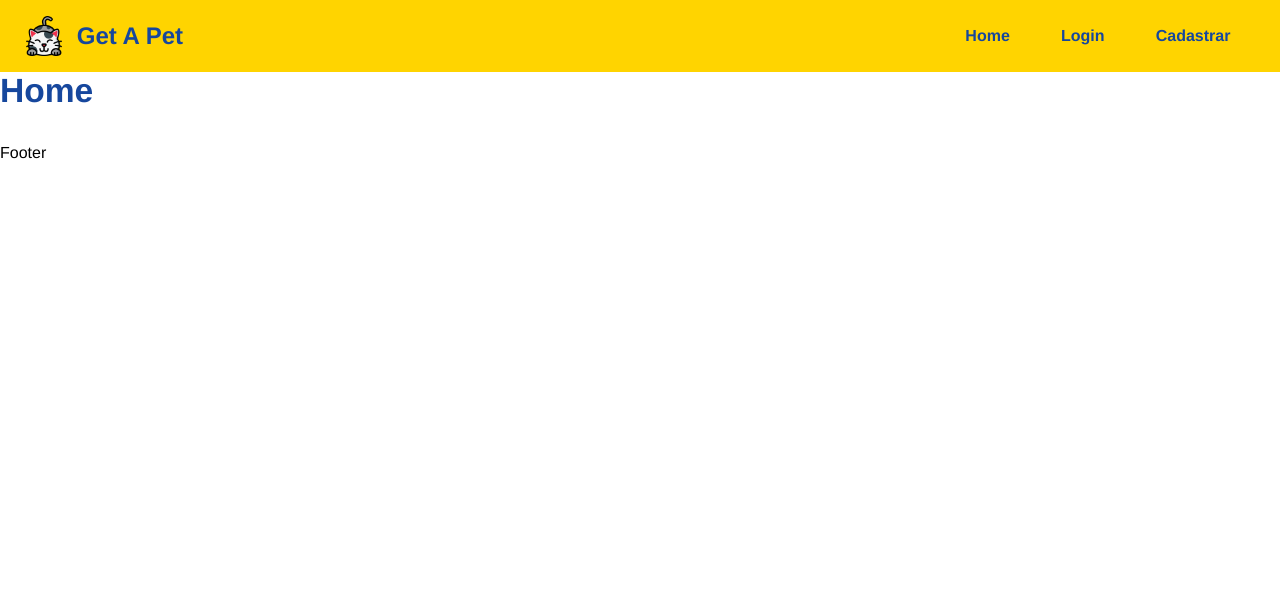
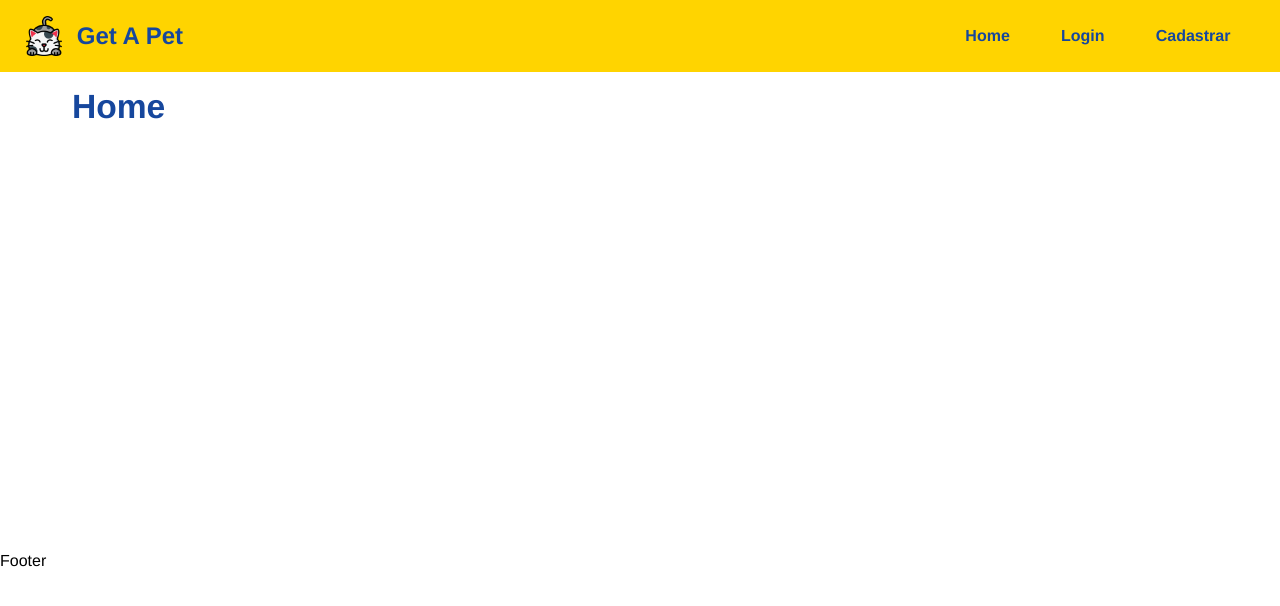
Before and after one commit to MaraisaFerreira/get_a_pet_MERN, a React (Vite) app in the folder frontend/: page / in a window 1280 px wide. Shown: the top 606 px of the page. Built offline with nearby package versions, Linux system fonts and the light colour scheme.

Commit message:
main container & css

```diff
--- a/frontend/src/App.jsx
+++ b/frontend/src/App.jsx
@@ -6,6 +6,7 @@
 import Register from './components/pages/auth/Register';
 
 /* components */
+import Container from './components/layouts/Container';
 import Footer from './components/layouts/Footer';
 import Navbar from './components/layouts/Navbar';
 
@@ -13,11 +14,13 @@
 	return (
 		<Router>
 			<Navbar />
-			<Routes>
-				<Route path='/login' element={<Login />} />
-				<Route path='/register' element={<Register />} />
-				<Route path='/' element={<Home />} />
-			</Routes>
+			<Container>
+				<Routes>
+					<Route path='/login' element={<Login />} />
+					<Route path='/register' element={<Register />} />
+					<Route path='/' element={<Home />} />
+				</Routes>
+			</Container>
 			<Footer />
 		</Router>
 	);
--- /dev/null
+++ b/frontend/src/components/layouts/Container.jsx
@@ -0,0 +1,7 @@
+import style from './Container.module.css';
+
+function Container({ children }) {
+	return <main className={style.container}>{children}</main>;
+}
+
+export default Container;
--- /dev/null
+++ b/frontend/src/components/layouts/Container.module.css
@@ -0,0 +1,7 @@
+.container {
+	min-height: 60vh;
+	max-width: 1200px;
+
+	margin: 0 auto;
+	padding: 1em 2em 3em;
+}
--- a/frontend/src/index.css
+++ b/frontend/src/index.css
@@ -1,6 +1,9 @@
 :root {
 	--blue-accent: #16479d;
 	--main-color: #ffd400;
+
+	--footer-bg: #eee;
+	--footer-border: #555;
 }
 
 * {
```
